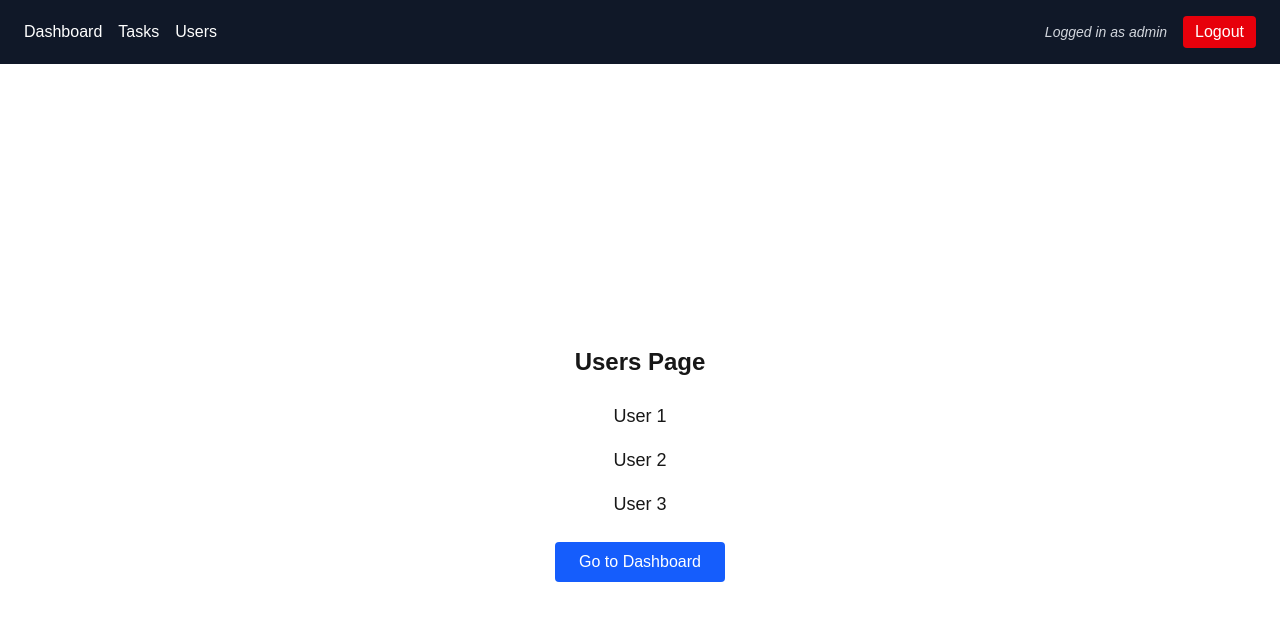
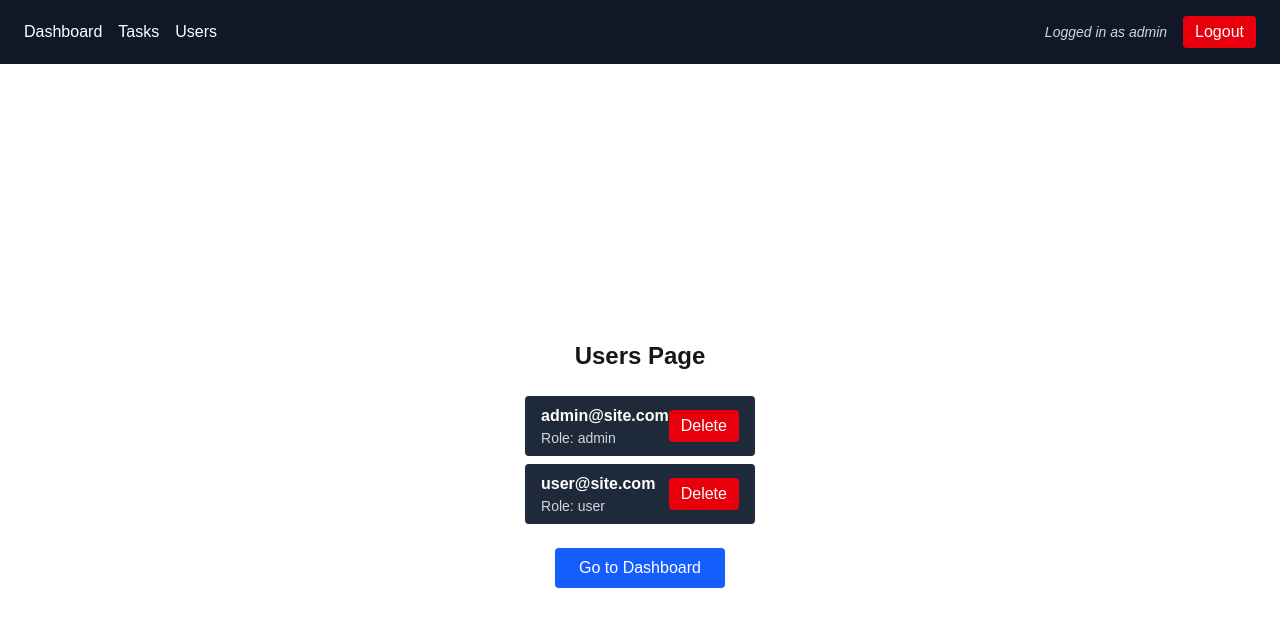
Before and after one commit to Falulaan/Oxiqa_test, a Next.js app: page /users in a window 1280 px wide. Shown: the top 626 px of the page. Built offline with nearby package versions, Linux system fonts and the light colour scheme; sample sign-in values are in the browser's storage.

Commit message:
half commit

```diff
--- a/src/app/login/page.tsx
+++ b/src/app/login/page.tsx
@@ -3,7 +3,9 @@
 import { useAuth } from "@context/AuthContext";
 import { useState } from "react";
 import { useRouter } from "next/navigation";
-import { users } from "@app/users/page"; // ✅ missing import added
+import { initialUsers } from "@/data/users";
+
+
 
 export default function LoginPage() {
   const { login } = useAuth();
--- a/src/app/users/page.tsx
+++ b/src/app/users/page.tsx
@@ -3,13 +3,15 @@ import { useAuth } from "@context/AuthContext";
 import { useEffect } from "react";
 import { useRouter } from "next/navigation";
 import { RoleWithoutNull } from "@context/AuthContext";
+import { useState } from "react";
 
 
-export const users: {
-  email: string;
-  password: string;
-  role: RoleWithoutNull;
-}[] = [
+export default function UsersPage() {
+    const { role } = useAuth();
+    const router = useRouter();
+    const [users, setUsers] = useState<
+  { email: string; password: string; role: RoleWithoutNull }[]
+>([
   {
     email: "admin@site.com",
     password: "admin123",
@@ -20,11 +22,12 @@ export const users: {
     password: "user123",
     role: "user",
   },
-];
+]);
+    const handleDelete = (email: string) => {
+    const updated = users.filter((user) => user.email !== email);
+    setUsers(updated);
+    };
 
-export default function UsersPage() {
-    const { role } = useAuth();
-    const router = useRouter();
 
     useEffect(() => {
         if (!role) {
@@ -47,11 +50,27 @@ if (role !== "admin") return null;
     return (
         <div className="min-h-screen flex flex-col items-center justify-center gap-6">
         <h1 className="text-2xl font-semibold">Users Page</h1>
-        <ul className="space-y-4">
-            <li className="text-lg">User 1</li>
-            <li className="text-lg">User 2</li>
-            <li className="text-lg">User 3</li>
+        <ul className="space-y-2">
+            {users.map((user, index) => (
+        <li
+      key={index}
+      className="bg-gray-800 text-white px-4 py-2 rounded flex justify-between items-center"
+        >
+      <div>
+        <p className="font-semibold">{user.email}</p>
+        <p className="text-sm text-gray-300">Role: {user.role}</p>
+      </div>
+      <button
+        onClick={() => handleDelete(user.email)}
+        className="bg-red-600 px-3 py-1 rounded hover:bg-red-700"
+      >
+        Delete
+      </button>
+        </li>
+        ))}
         </ul>
+
+
         <button
             onClick={() => router.push("/dashboard")}
             className="bg-blue-600 text-white px-6 py-2 rounded hover:bg-blue-700"
--- /dev/null
+++ b/src/data/users.ts
@@ -0,0 +1,20 @@
+import type { RoleWithoutNull } from "@context/AuthContext";
+
+export type UserType = {
+  email: string;
+  password: string;
+  role: RoleWithoutNull;
+};
+
+export const initialUsers: UserType[] = [
+  {
+    email: "admin@site.com",
+    password: "admin123",
+    role: "admin",
+  },
+  {
+    email: "user@site.com",
+    password: "user123",
+    role: "user",
+  },
+];
```
